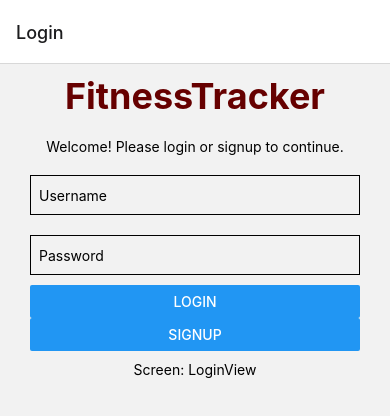
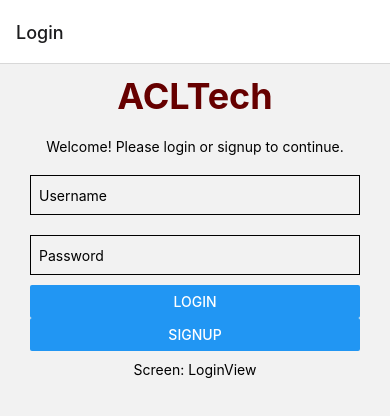
Before and after one commit to jahawig/WearableTech, a React Native app: screen / in a window 390 px wide. Shown: the top 416 px of the page. Built offline with nearby package versions, Linux system fonts and the light colour scheme.

Commit message:
Reformatting

```diff
--- a/LoginView.js
+++ b/LoginView.js
@@ -36,7 +36,7 @@
     return (
       <View style={styles.container}>
         <ScrollView style={styles.scrollView}>
-        <Text style={styles.title}>FitnessTracker</Text>
+        <Text style={styles.title}>ACLTech</Text>
         <Text style={styles.center}>Welcome! Please login or signup to continue.</Text>
 
         <TextInput
--- a/SignupView.js
+++ b/SignupView.js
@@ -62,7 +62,7 @@
     return (
       <View style={styles.container}>
         <ScrollView style={styles.scrollView}>
-        <Text style={styles.title}>FitnessTracker</Text>
+        <Text style={styles.title}>ACLTech</Text>
         <Text style={styles.center}>New here? Let's get started!</Text>
         <Text style={styles.center}>Plase create an accout below.</Text>
         <TextInput
```
